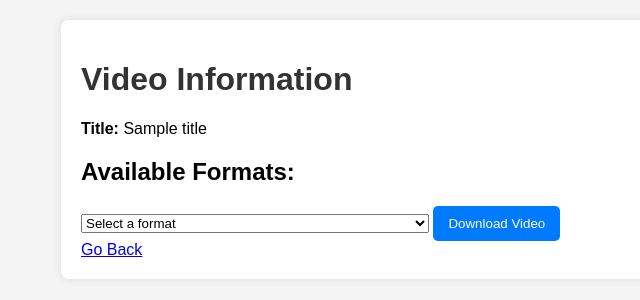
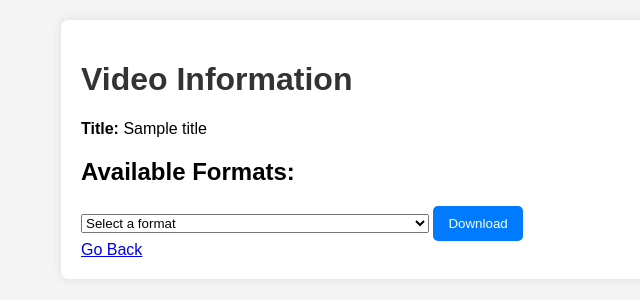
Before and after one commit to Sengkue/download-videos, a Flask app: template templates/check.html in a window 1280 px wide. Shown: the top 300 px of the page, without its empty margins (259-899 px from the left). Run offline with Flask 3, Linux system fonts and the light colour scheme; the template is opened without the code that fills it: most values are stand-ins (such as "Sample title", 1, 10 or a date in 2020).

Commit message:
commit Wed 10/09/2024 20:38:42.15

```diff
--- a/templates/check.html
+++ b/templates/check.html
@@ -18,12 +18,16 @@
                 <option value="">Select a format</option>
                 {% for format in formats %}
                     <option value="{{ format.format_id }}">
-                        {{ format.height }}p: {{ format.width }}w x {{ format.height }}h
-                        ({{ format.filesize|default('Unknown Size') }} bytes, {{ format.ext }})
+                        {% if format.height != 'Audio' %}
+                            {{ format.height }}p: {{ format.width }}w x {{ format.height }}h
+                            ({{ format.filesize|default('Unknown Size') }} bytes, {{ format.ext }})
+                        {% else %}
+                            MP3 Audio (M4A, will convert to MP3)
+                        {% endif %}
                     </option>
                 {% endfor %}
             </select>
-            <button type="submit">Download Video</button>
+            <button type="submit">Download</button>
         </form>
 
         <a href="{{ url_for('index') }}">Go Back</a>
```
